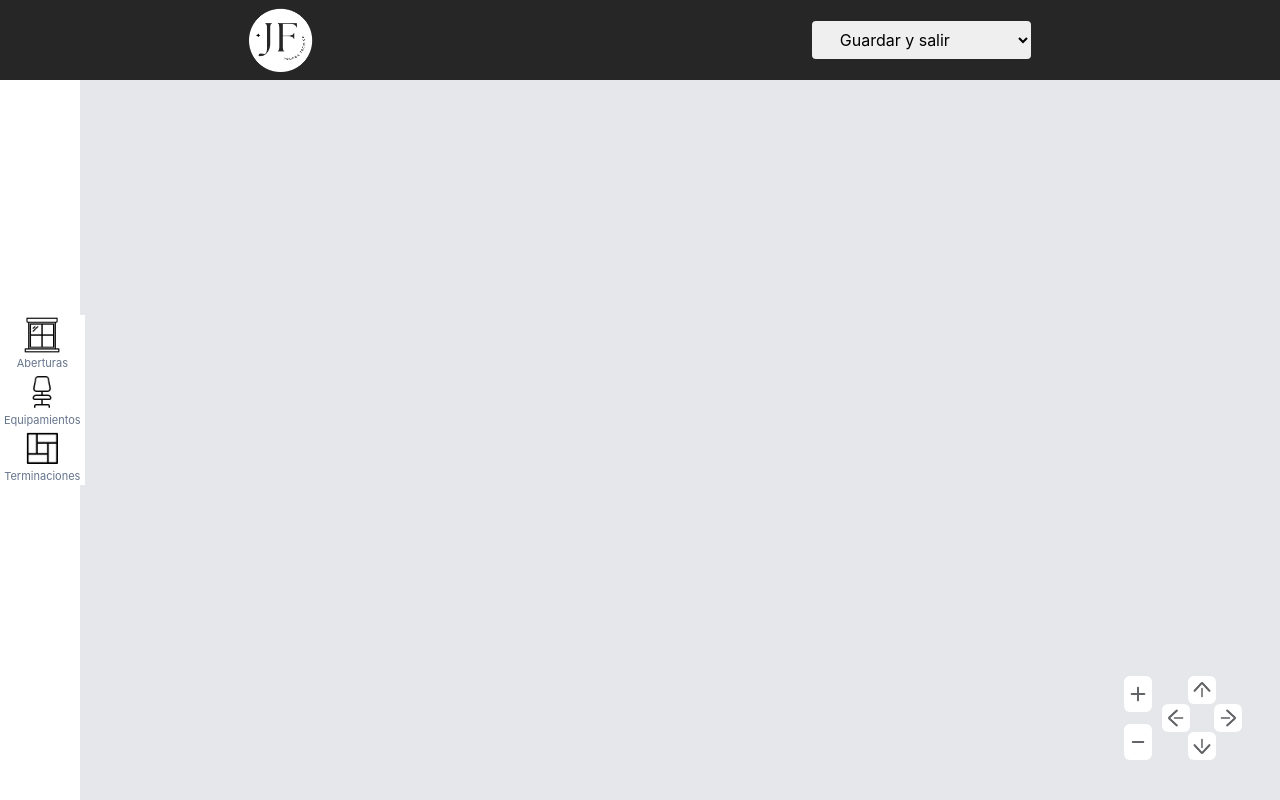
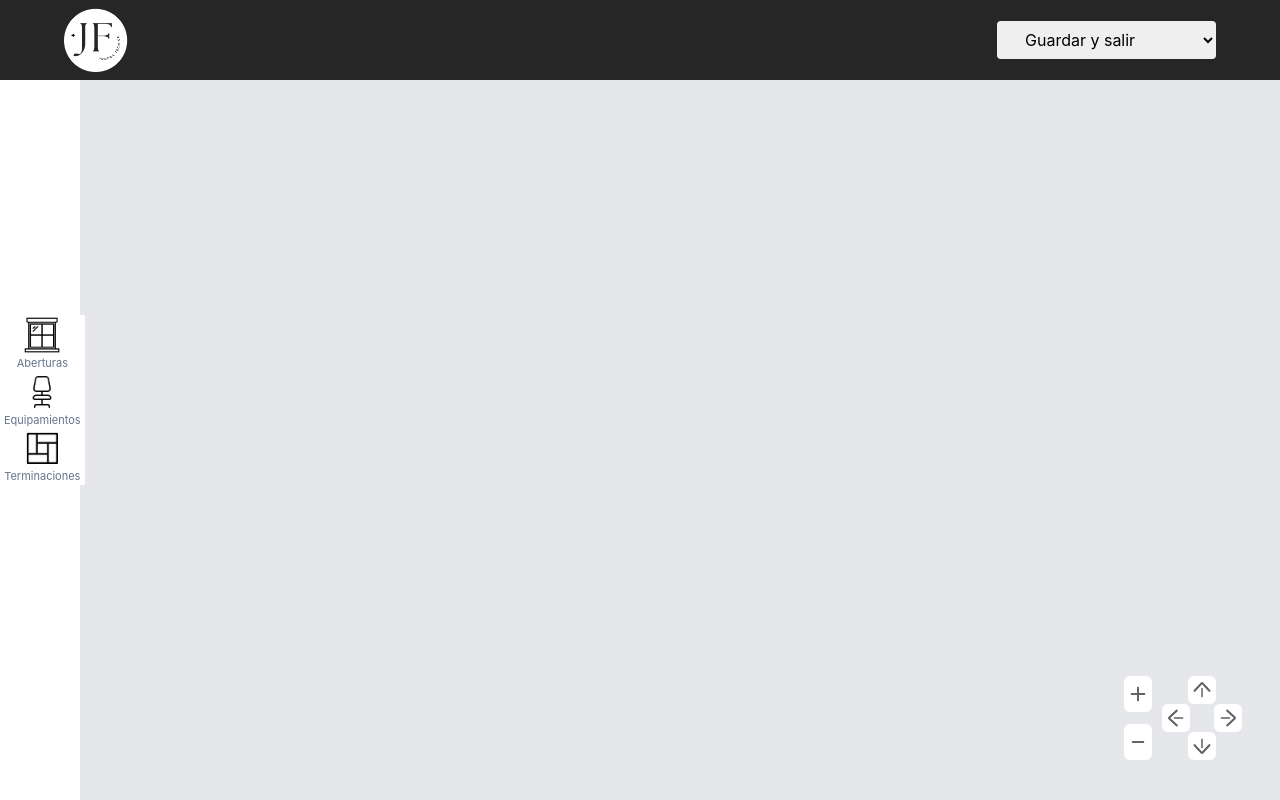
Before and after one commit to JessicaFerreiraLopez/challenge-jessica-ferreira, a React (Create React App) app: page / in a window 1280 px wide. Built offline with nearby package versions, Linux system fonts and the light colour scheme.

Commit message:
styles fixed

```diff
--- a/src/components/header/index.tsx
+++ b/src/components/header/index.tsx
@@ -2,7 +2,7 @@ import logo from "../../assets/img/logo.png";
 import Select from "../basics/Select";
 const Header = () => (
   <header>
-    <nav className="fixed top-0	 flex	 h-20 w-full	items-center justify-around bg-[#262626] ">
+    <nav className="fixed top-0	 flex	 h-20 w-full	items-center justify-between bg-[#262626] px-[5%]">
       <img className="h-16" alt="Logo" src={logo} />
 
       <Select
```
